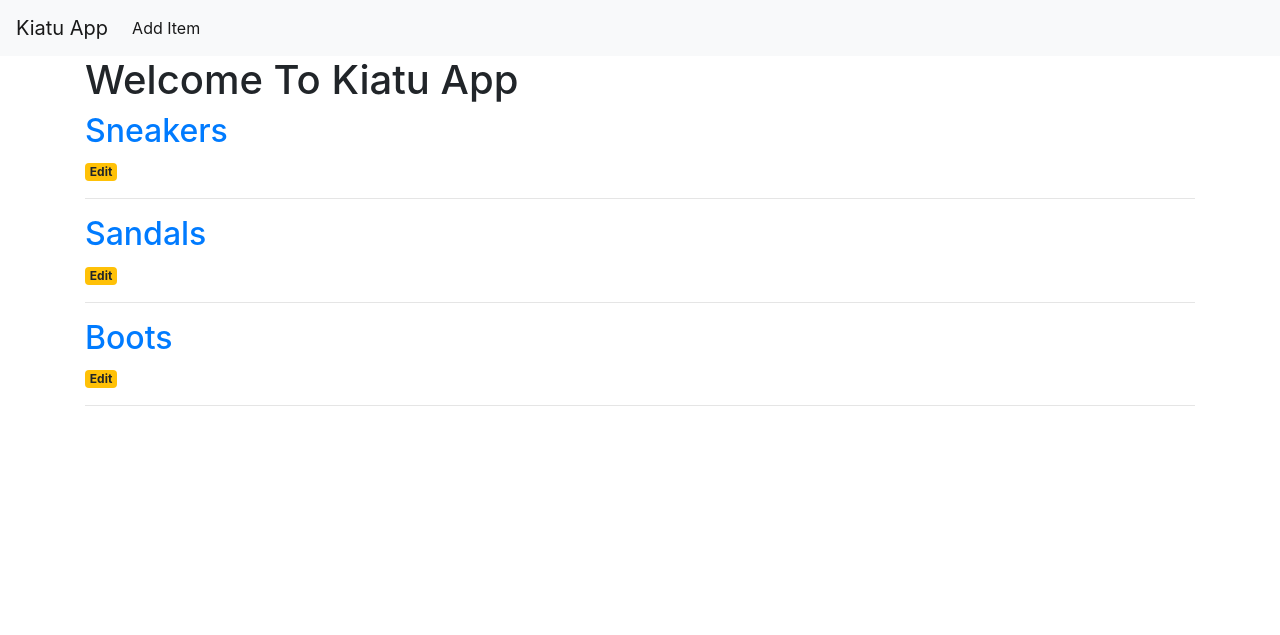
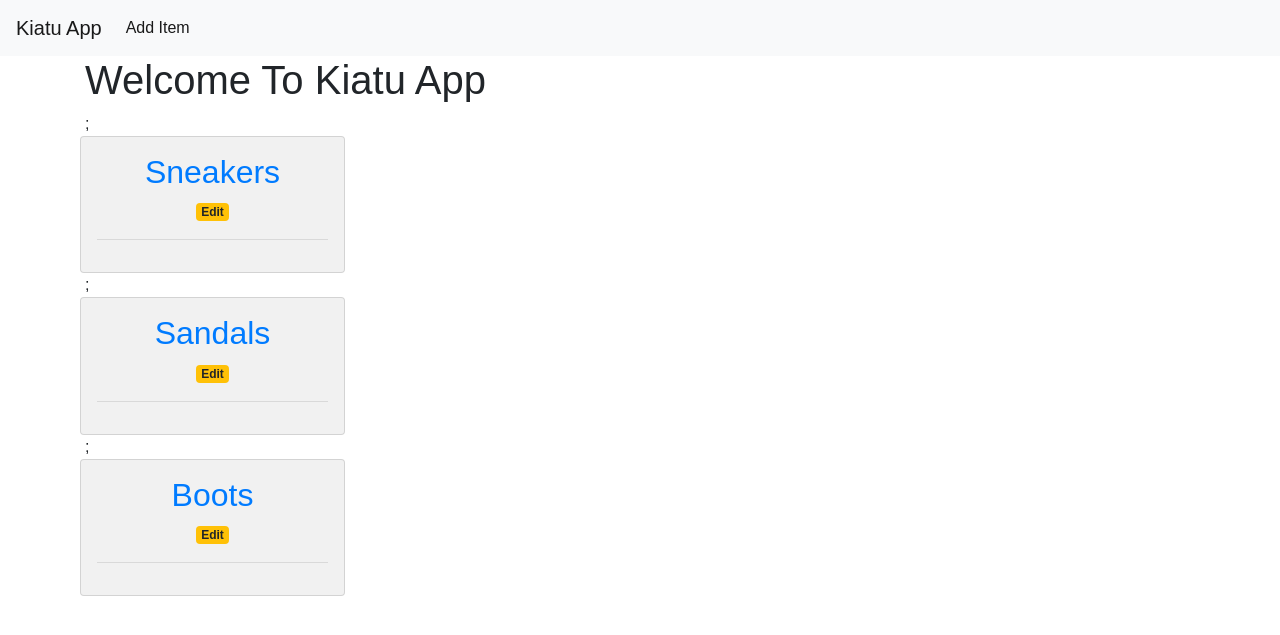
Before and after one commit to xlxbruno/crudwork, a Flask app: page / in a window 1280 px wide. Shown: the top 635 px of the page. Run offline with Flask 2, Linux system fonts and the light colour scheme; data comes from the database, SQL or seed files in the repository; some libraries are stand-ins or nearby versions.

Commit message:
updated shoeapp

```diff
--- a/app.py
+++ b/app.py
@@ -58,13 +58,14 @@ def edit(id):
     if request.method == 'POST':
         title = request.form['title']
         price = request.form['price']
+        image = request.form['image']
 
         if not title:
             flash('Title is required')
         else:
             conn = get_db_connection()
-            conn.execute('UPDATE posts SET title = ?, price = ?'
-                         'WHERE id = ?', (title, price))
+            conn.execute('UPDATE posts SET title = ?, price = ?, image = ?'
+                         'WHERE id = ?', (id, title, price, image))
             conn.commit()
             conn.close()
             return redirect(url_for('index'))
--- a/schema.sql
+++ b/schema.sql
@@ -4,5 +4,5 @@ CREATE TABLE posts (
     id INTEGER PRIMARY KEY AUTOINCREMENT,
     title TEXT NOT NULL ,
     price INT NOT NULL,
-    image VARBINARY NOT NULL
+    image VARCHAR NOT NULL
 );
--- a/static/bootstrap/css/styles.css
+++ b/static/bootstrap/css/styles.css
@@ -4,3 +4,38 @@
     text-align: center;
     padding: 10px;
 }
+* {
+    box-sizing: border-box;
+}
+body {
+    font-family: Arial, sans-serif;
+}
+
+.column {
+    float: left;
+    width: 25%;
+    padding: 0 10px;
+}
+.row {
+    margin: 0 -5px;
+}
+
+.row:after {
+    content: "";
+    display: table;
+    clear: both;
+}
+.card {
+    box-shadow: #007bff;
+    padding: 16px;
+    text-align: center;
+    background-color: #f1f1f1;
+}
+
+@media screen and (max-width: 600px) {
+    .column{
+        width: 100%;
+        display: block;
+        margin-bottom: 20px;
+    }
+}
--- a/templates/base.html
+++ b/templates/base.html
@@ -7,6 +7,10 @@
     <meta http-equiv="X-UA-Compatible" content="ie=edge">
 
     <link rel="stylesheet" href="../static/bootstrap/css/bootstrap.css">
+    <link rel="stylesheet" href="../static/bootstrap/css/bootstrap.min.css">
+    <link rel="stylesheet" href="../static/bootstrap/css/styles.css">
+    <link rel="stylesheet" href="../static/bootstrap/css/bootstrap-grid.css">
+    <link rel="stylesheet" href="../static/bootstrap/css/bootstrap-grid.min.css">
 
     <title> {%block title%} {%endblock%} </title>
 </head>
--- a/templates/create.html
+++ b/templates/create.html
@@ -13,7 +13,7 @@
     <div class="form-control">
         <label for="image">Item Image</label>
         <div class="form-group">
-        <input type="image" name="title" placeholder="Add image here" class="form-control"
+        <input type="image" name="title" placeholder="Add image here" class="img-thumbnail "
         value="{{ request.form['image'] }}">
         </div>
 
--- a/templates/edit.html
+++ b/templates/edit.html
@@ -13,7 +13,7 @@
       <div>
           <label for="image">Edit Image</label>
         <div class="form-group">
-           <input type="image" name="title" placeholder="Add image here" class="form-control"
+           <input type="image" name="title" placeholder="Add image here" class="form-control img-fluid"
            value="{{ request.form['image'] }}">
         </div>
       </div>
--- a/templates/index.html
+++ b/templates/index.html
@@ -4,16 +4,18 @@
    <h1>{% block title %} Welcome To Kiatu App {% endblock %}</h1>
 
    {% for post in posts %}
-
-       <a href="{{ url_for('post', post_id=post['id']) }}">
-        <h2>{{ post['title'] }}</h2>
-       </a>
+;<div class="row">
+     <div class="column">
+         <div class="card"><a href="{{ url_for('post', post_id=post['id']) }}">
+             <h2>{{ post['title'] }}</h2>
+         </a>
 
        <span class="badge badge-primary">{{ post['content'] }}</span>
        <a href="{{ url_for('edit', id=post['id']) }}">
        <span class="badge badge-warning">Edit</span>
        </a>
-       <hr>
-
+       <hr></div>
+     </div>
+</div>
    {% endfor %}
 {% endblock %}
--- a/templates/post.html
+++ b/templates/post.html
@@ -4,10 +4,10 @@
     <h2>{% block title %}{{ post['title'] }} {% endblock %}</h2>
 
     <div>
-        <h3>{{ post['content'] }}</h3>
+        <h3>{{ post['price'] }}</h3>
     </div>
 
-    <div>
-      <img src="{{ post['image'] }}" height="500px" width="500px">
+    <div class="card-img">
+      <img src="{{ post['image'] }}" height="" width="">
     </div>
 {% endblock %}
--- a/webs/__init__.py
+++ /dev/null
@@ -1,5 +0,0 @@
-from flask import Flask
-
-def create_app():
-    app = Flask(__name__)
-    return app
```
Also changed, not shown: init_db.py (+2 -2 lines), webs/views.py (deleted, +0 -7 lines), webs/auth.py (deleted).
